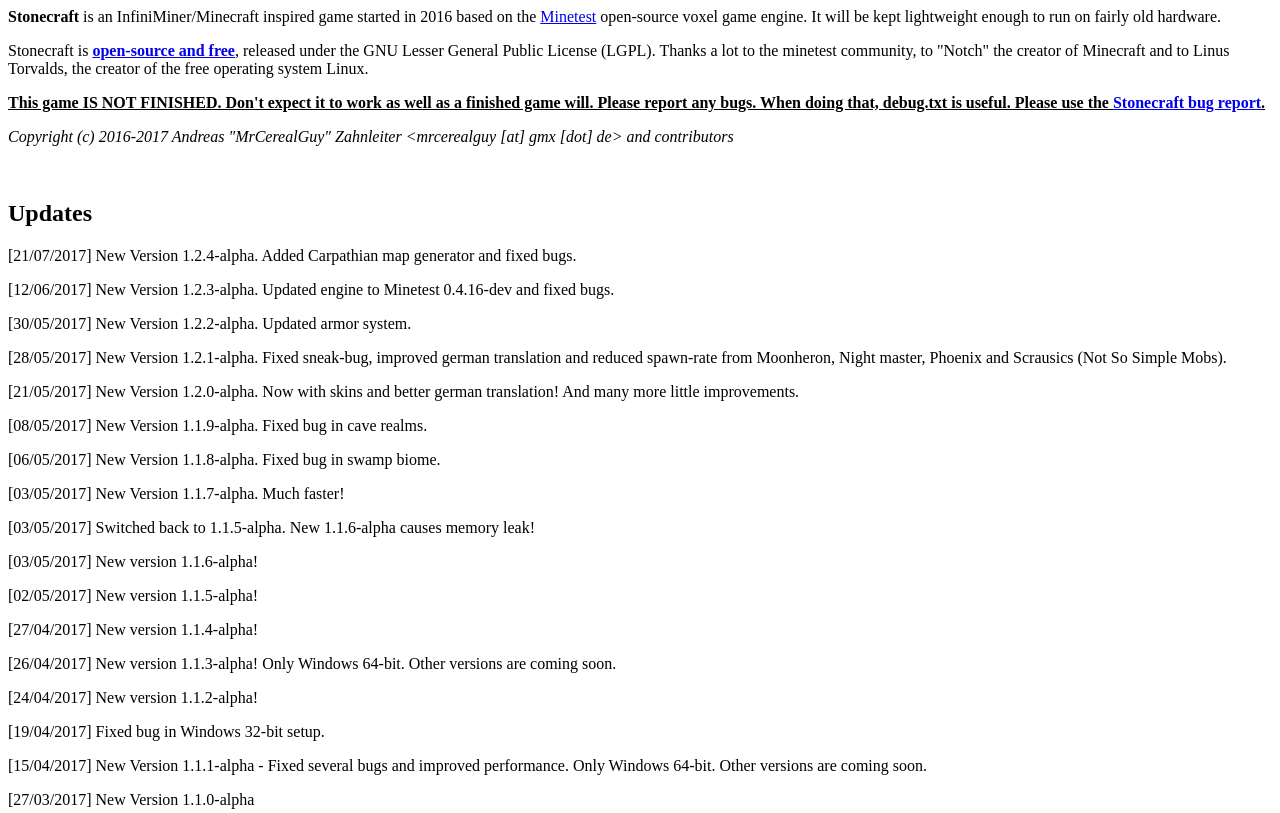
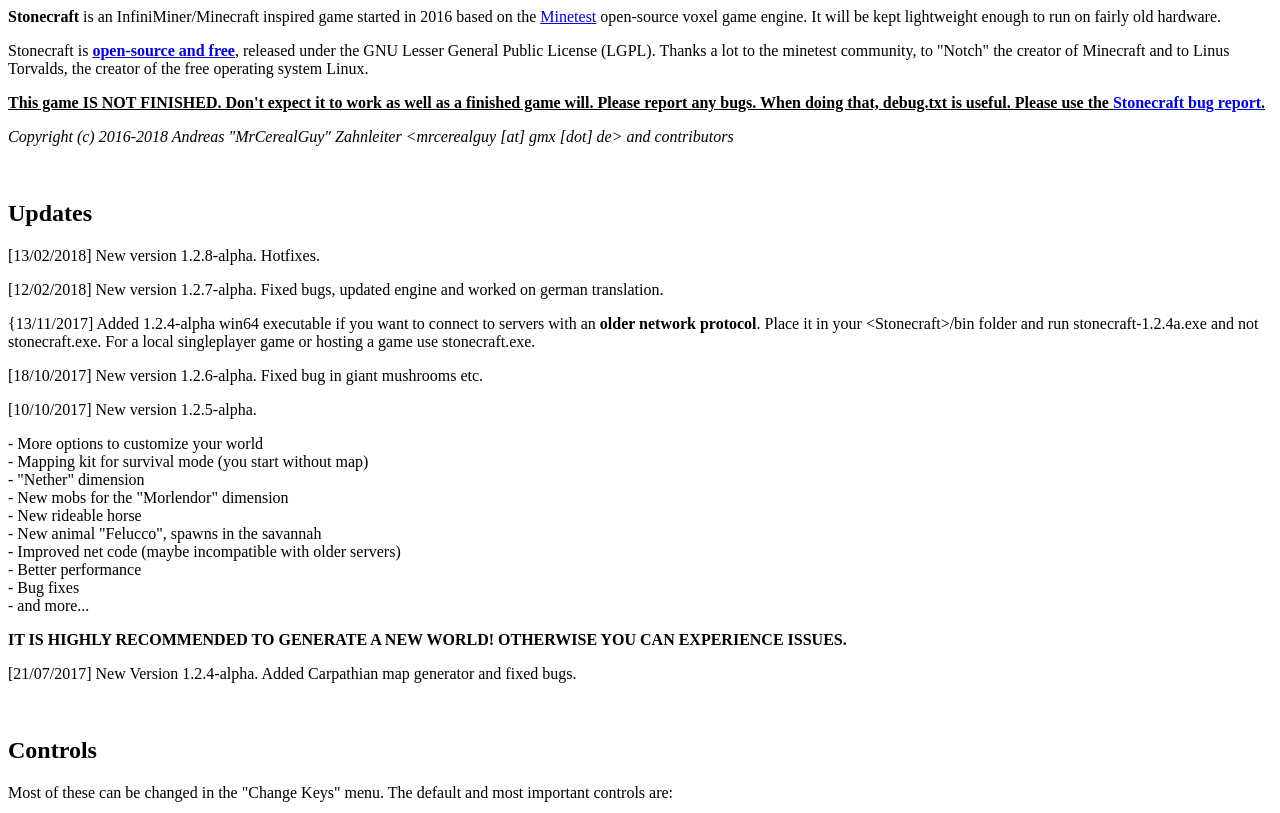
Before and after one commit to MrCerealGuy/mrcerealguy.itch.io, a plain HTML site: page stonecraft/index.html in a window 1280 px wide. Shown: the top 813 px of the page. Drawn offline with Linux system fonts and the light colour scheme.

Commit message:
Updated to version 1.2.8-alpha

```diff
--- a/stonecraft/index.html
+++ b/stonecraft/index.html
@@ -9,59 +9,20 @@
 	<strong><u data-redactor-tag="u">This game IS NOT FINISHED. Don't expect it to work as well as a finished game will. Please report any bugs. When doing that, debug.txt is useful. Please use the <a href="https://goo.gl/forms/1MwRnBDntHntkuHg2" target="_blank">Stonecraft bug report</a>.</u></strong>
 </p>
 <p>
-   <em>Copyright (c) 2016-2017 Andreas "MrCerealGuy" Zahnleiter &lt;mrcerealguy [at] gmx [dot] de&gt; and contributors</em>
+	<em>Copyright (c) 2016-2018 Andreas "MrCerealGuy" Zahnleiter &lt;mrcerealguy [at] gmx [dot] de&gt; and contributors</em>
 </p>
 <p>
 	<br>
 </p>
 <h2>Updates</h2>
+<p>[13/02/2018] New version 1.2.8-alpha. Hotfixes.</p>
+<p>[12/02/2018] New version 1.2.7-alpha. Fixed bugs, updated engine and worked on german translation.<br></p>
+<p>{13/11/2017] Added 1.2.4-alpha win64 executable if you want to connect to servers with an <strong>older network protocol</strong>. Place it in your &lt;Stonecraft&gt;/bin folder and run&nbsp;stonecraft-1.2.4a.exe and not stonecraft.exe. For a local singleplayer game or hosting a game use stonecraft.exe.<br></p>
+<p>[18/10/2017] New version 1.2.6-alpha. Fixed bug in giant mushrooms etc.<br></p>
+<p>[10/10/2017] New version 1.2.5-alpha.</p>
+<p>- More options to customize your world<br>- Mapping kit for survival mode (you start without map)<br>- "Nether" dimension<br>- New mobs for the "Morlendor" dimension<br>- New rideable horse<br>- New animal "Felucco", spawns in the savannah<br>- Improved net code (maybe incompatible with older servers)<br>- Better performance<br>- Bug fixes<br>- and more...</p>
+<p><strong>IT IS HIGHLY RECOMMENDED TO GENERATE A NEW WORLD! OTHERWISE YOU CAN EXPERIENCE ISSUES.</strong></p>
 <p>[21/07/2017] New Version 1.2.4-alpha. Added Carpathian map generator and fixed bugs.<br></p>
-<p>[12/06/2017] New Version 1.2.3-alpha. Updated engine to Minetest 0.4.16-dev and fixed bugs.<br></p>
-<p>[30/05/2017] New Version 1.2.2-alpha. Updated armor system.<br></p>
-<p>[28/05/2017] New Version 1.2.1-alpha. Fixed sneak-bug, improved german translation and reduced spawn-rate from Moonheron, Night master, Phoenix and Scrausics (Not So Simple Mobs).</p>
-<p>[21/05/2017] New Version 1.2.0-alpha. Now with skins and better german translation! And many more little improvements.<br></p>
-<p>[08/05/2017] New Version 1.1.9-alpha. Fixed bug in cave realms.
-   <br>
-</p>
-<p>
-   [06/05/2017] New Version 1.1.8-alpha. Fixed bug in swamp biome.
-   <br>
-</p>
-<p>
-   [03/05/2017] New Version 1.1.7-alpha. Much faster!
-   <br>
-</p>
-<p>
-   [03/05/2017] Switched back to 1.1.5-alpha. New 1.1.6-alpha causes memory leak!
-</p>
-<p>
-   [03/05/2017] New version 1.1.6-alpha!
-   <br>
-</p>
-<p>
-   [02/05/2017] New version 1.1.5-alpha!
-</p>
-<p>
-   [27/04/2017] New version 1.1.4-alpha!
-   <br>
-</p>
-<p>
-   [26/04/2017] New version 1.1.3-alpha! Only Windows 64-bit. Other versions are coming soon.
-   <span></span><br>
-</p>
-<p>
-   [24/04/2017] New version 1.1.2-alpha!
-</p>
-<p>
-   [19/04/2017] Fixed bug in Windows 32-bit setup.
-</p>
-<p>
-   [15/04/2017] New Version 1.1.1-alpha - Fixed several bugs and improved performance. Only Windows 64-bit. Other versions are coming soon.
-   <br>
-</p>
-<p>
-   [27/03/2017] New Version 1.1.0-alpha
-</p>
 <p>
 	<br>
 </p>
@@ -235,26 +196,9 @@
 <p>
 	<br>
 </p>
-<h2>Official Survival Server</h2>
-<p>
-   <strong>Server IP/Port:</strong> 81.169.248.40:30000<br>
-   <strong>Host-Name:</strong> stonecraft.ddns.net<br>
-   <strong>Location:</strong> Berlin, Germany<br>
-   <strong>Last wipe:</strong> 6. May 2017<span></span><br>
-</p>
-<p>
-   <strong>Rules</strong><br>
-   1. Be kind and avoid inappropriate language.
-   <br>
-   2. Do not grief (destroy) other player's buildings or public property.
-   <br>
-   3. Do not ask to be admin/moderator.
-   <br>
-   4. This is a survival server, do not ask for fly, creative or other privs.
-</p>
-<p>
-   <br>
-</p>
+<h3>Third-party server</h3>
+<p>Click here for a <a href="http://servers.minetest.net/" target="_blank">full server list</a>. <strong>Please notice</strong>: The Stonecraft client actually supports only <strong>Stonecraft server 1.2.6-alpha</strong>, <strong>Minetest server 0.5.0-dev</strong> and newer.</p>
+<p><br></p>
 <h2>Platforms/System requirements</h2>
 <p>
 	Stonecraft supports Windows 7, 8/8.1, 10
@@ -262,7 +206,7 @@
 	<br>
 	Processor: Dual Core Intel/AMD
 	<br>
-   Memory: 4 GB DDR2
+	Memory: 2 GB DDR2
 	<br>
 	Hard Disk Space: 400 MB
 	<br>
@@ -295,56 +239,34 @@
 <h2>Top 10 Donators</h2>
 <p>Thank you for supporting me!</p>
 <table>
-   <tbody>
-      <tr>
-         <td>1.</td>
-         <td>$1.00</td>
-         <td>donaldrudd9</td>
+	<tbody><tr>
+		<td>1.</td><td>$1.00</td><td>donaldrudd9</td>
 	</tr>
 	<tr>
-         <td>2.</td>
-         <td>$1.00</td>
-         <td>chyper</td>
+		<td>2.</td><td>$1.00</td><td>chyper</td>
 	</tr>
 	<tr>
-         <td>3.</td>
-         <td>$0.50</td>
-         <td>rodriuezyermison</td>
+		<td>3.</td><td>$0.50</td><td>rodriuezyermison</td>
 	</tr>
 	<tr>
-         <td>4.</td>
-         <td>-</td>
-         <td>-</td>
+		<td>4.</td><td>-</td><td>-</td>
 	</tr>
 	<tr>
-         <td>5.</td>
-         <td>-</td>
-         <td>-</td>
+		<td>5.</td><td>-</td><td>-</td>
 	</tr>
 	<tr>
-         <td>6.</td>
-         <td>-</td>
-         <td>-</td>
+		<td>6.</td><td>-</td><td>-</td>
 	</tr>
 	<tr>
-         <td>7.</td>
-         <td>-</td>
-         <td>-</td>
+		<td>7.</td><td>-</td><td>-</td>
 	</tr>
 	<tr>
-         <td>8.</td>
-         <td>-</td>
-         <td>-</td>
+		<td>8.</td><td>-</td><td>-</td>
 	</tr>
 	<tr>
-         <td>9.</td>
-         <td>-</td>
-         <td>-</td>
+		<td>9.</td><td>-</td><td>-</td>
 	</tr>
 	<tr>
-         <td>10.</td>
-         <td>-</td>
-         <td>-</td>
+		<td>10.</td><td>-</td><td>-</td>
 	</tr>
-   </tbody>
-</table>
+</tbody></table>
```
Lines whose indentation alone changed are shown as unchanged.
